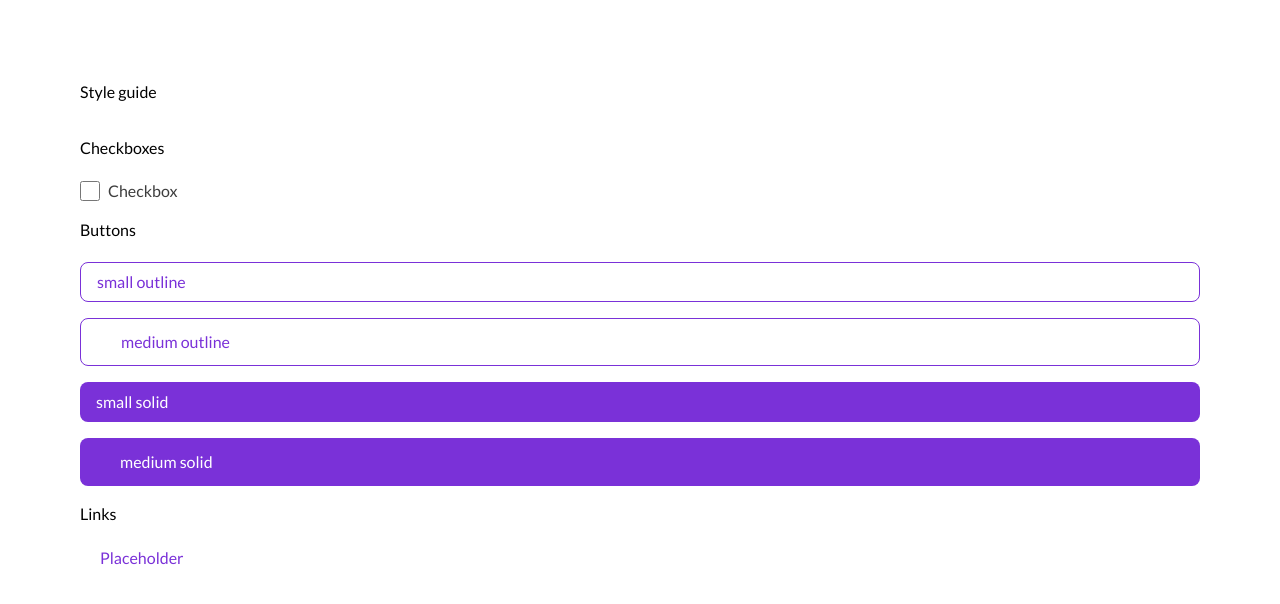
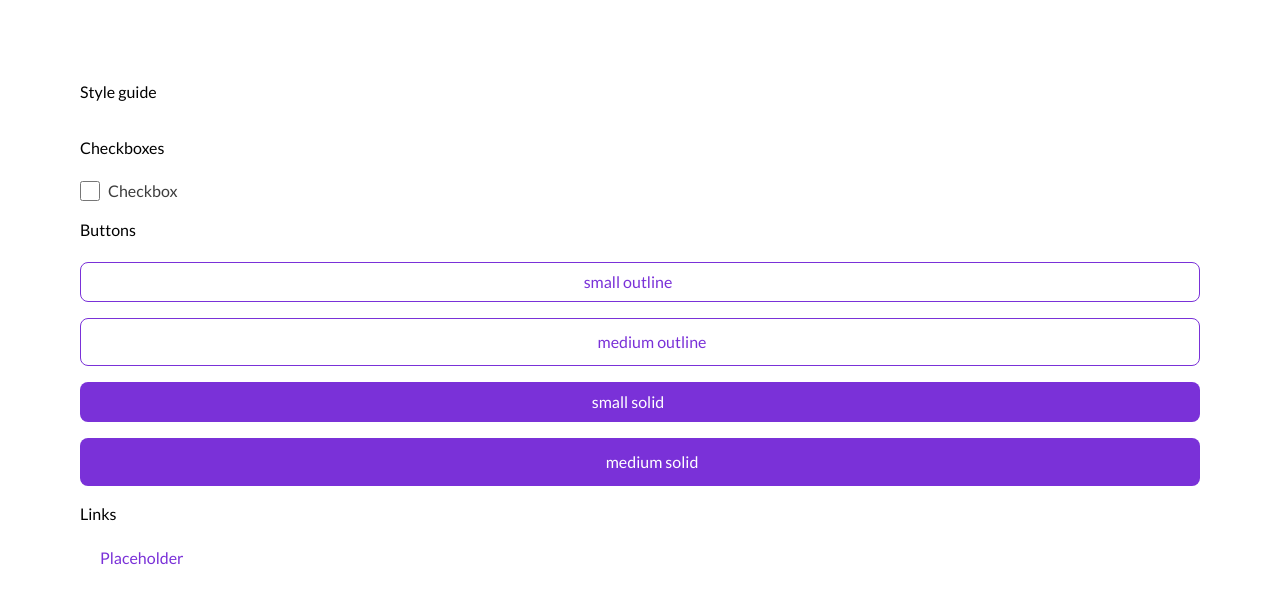
Before and after one commit to SenaGust/fake-store-server-side-nextjs, a Next.js app: page / in a window 1280 px wide. Shown: the top 604 px of the page. Built offline with nearby package versions, Linux system fonts and the light colour scheme; some icons are missing.

Commit message:
fixed button style when it is big

```diff
--- a/src/components/button/button.tsx
+++ b/src/components/button/button.tsx
@@ -10,7 +10,7 @@ interface ButtonProps extends React.ButtonHTMLAttributes<HTMLButtonElement> {
 
 const buttonStyles = tv({
   base: twMerge(
-    "rounded-lg px-4 flex items-center gap-2",
+    "rounded-lg px-4 flex items-center gap-2 justify-center",
     "cursor-pointer select-none",
     "[&_svg]:size-6",
     "active:shadow-md",
```
